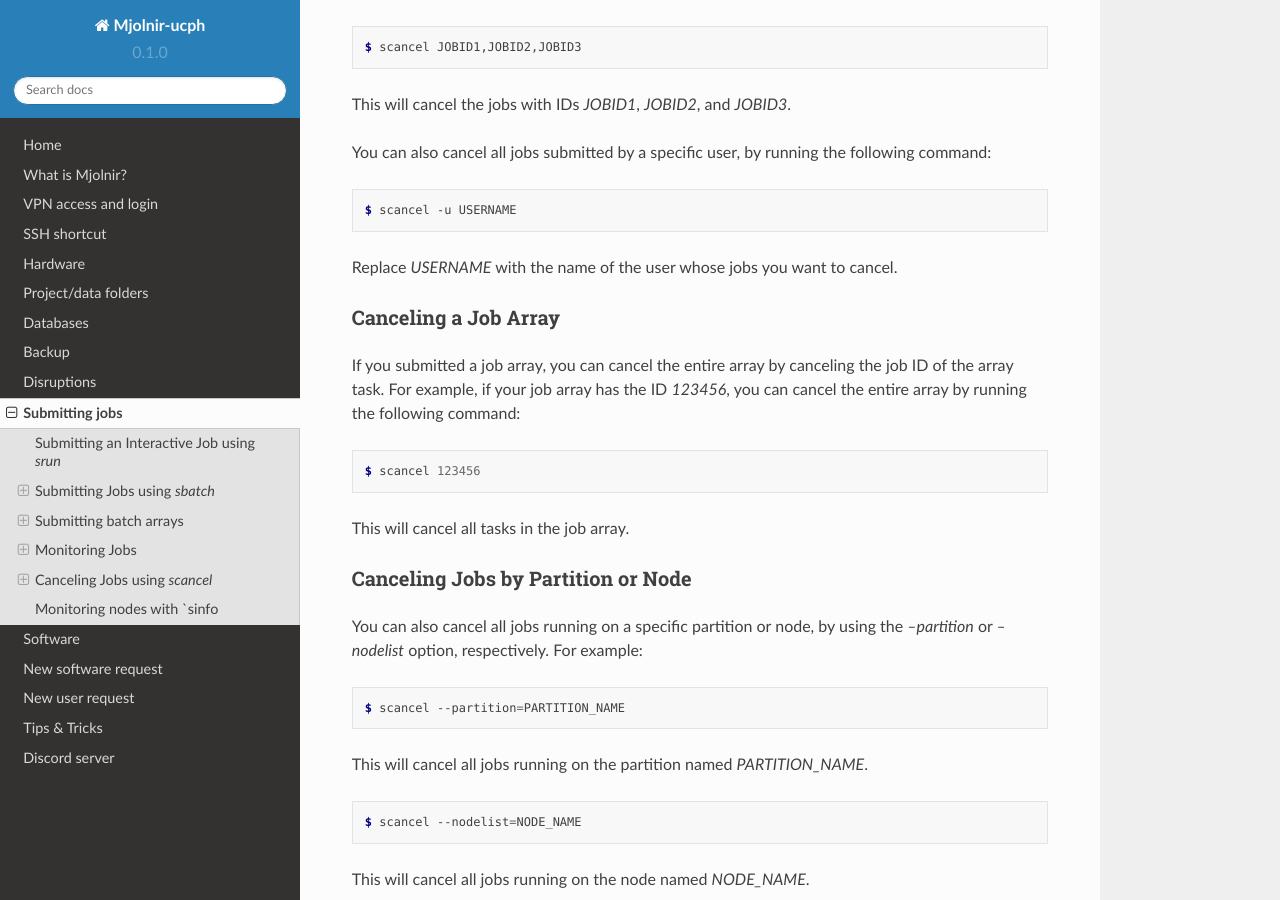
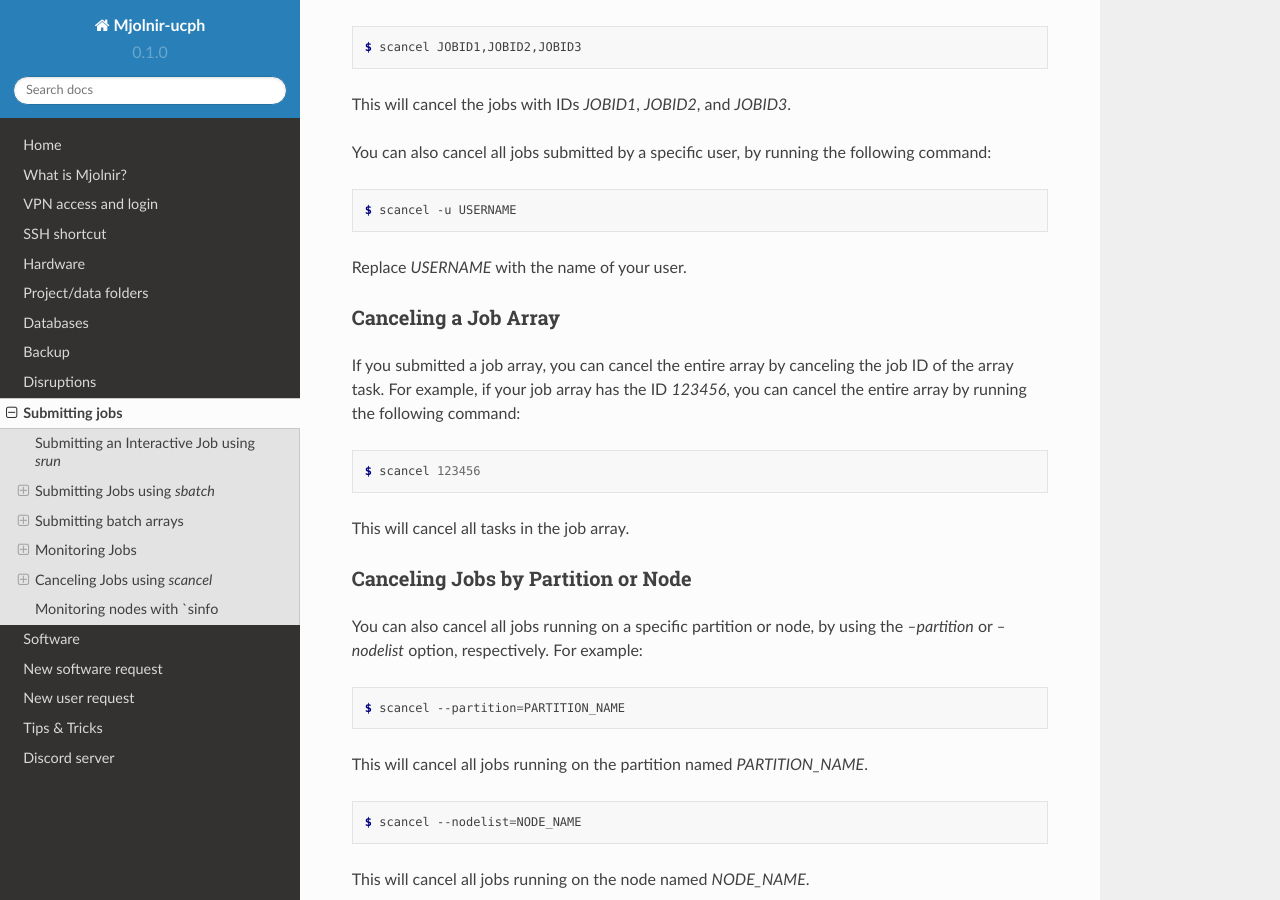
Before and after one commit to bentpetersendk/mjolnir_ucph, a Sphinx documentation site: the page built from docs/source/submitting_jobs.rst, in a window 1280 px wide and 900 px high, scrolled down 6958 px. Built offline with Sphinx 7.4.7 and the Read the Docs theme 2.0.0, drawn with Linux system fonts in a browser that asks for light colours.

Commit message:
Update submitting_jobs.rst

```diff
--- a/docs/source/submitting_jobs.rst
+++ b/docs/source/submitting_jobs.rst
@@ -288,7 +288,7 @@ You can also cancel all jobs submitted by a specific user, by running the follow
 
     $ scancel -u USERNAME
 
-Replace `USERNAME` with the name of the user whose jobs you want to cancel.
+Replace `USERNAME` with the name of your user.
 
 Canceling a Job Array
 ---------------------
```
